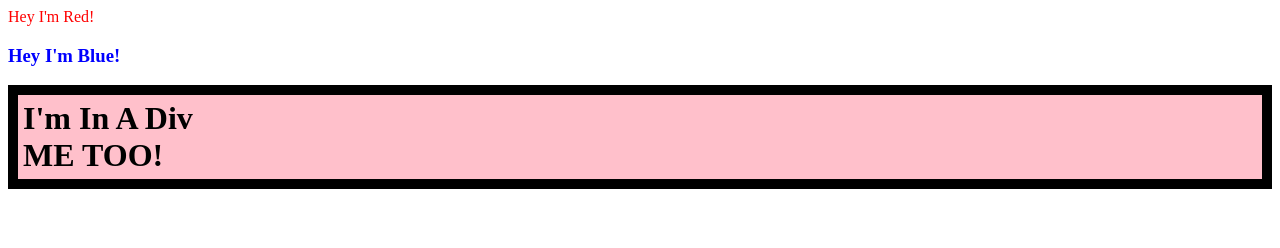
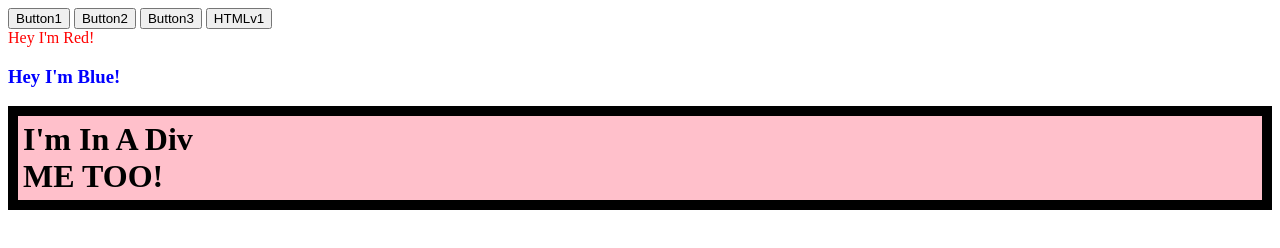
Before and after one commit to Fortniter90/OdinProjectProjects, a plain HTML site: page DOM Practice/index.html in a window 1280 px wide. Drawn offline with Linux system fonts and the light colour scheme.

Commit message:
FINAL DOM

```diff
--- a/DOM Practice/Events.js
+++ b/DOM Practice/Events.js
@@ -0,0 +1,11 @@
+
+// buttons is a node list. It looks and acts much like an array.
+const buttons = document.querySelectorAll("button");
+
+// we use the .forEach method to iterate through each button
+buttons.forEach((button) => {
+  // and for each one we add a 'click' listener
+  button.addEventListener("click", function () {
+    alert(button.id);
+  });
+});
--- a/DOM Practice/index.html
+++ b/DOM Practice/index.html
@@ -8,6 +8,11 @@
   <script src="Events.js" defer></script>
 </head>
 <body>
- <div id="container"></div>
+ <div id="container">
+  <button id="1">Button1</button>
+  <button id="2">Button2</button>
+  <button id="3">Button3</button>
+  <button onclick="alert('Hello World!')" id="4">HTMLv1</button>
+ </div>
 </body>
 </html>
```
